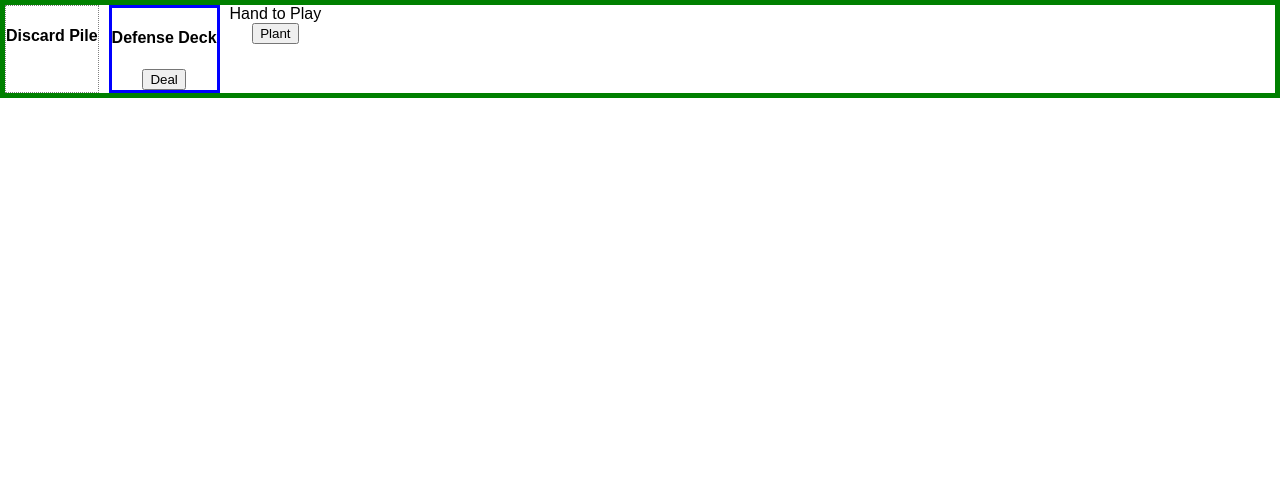
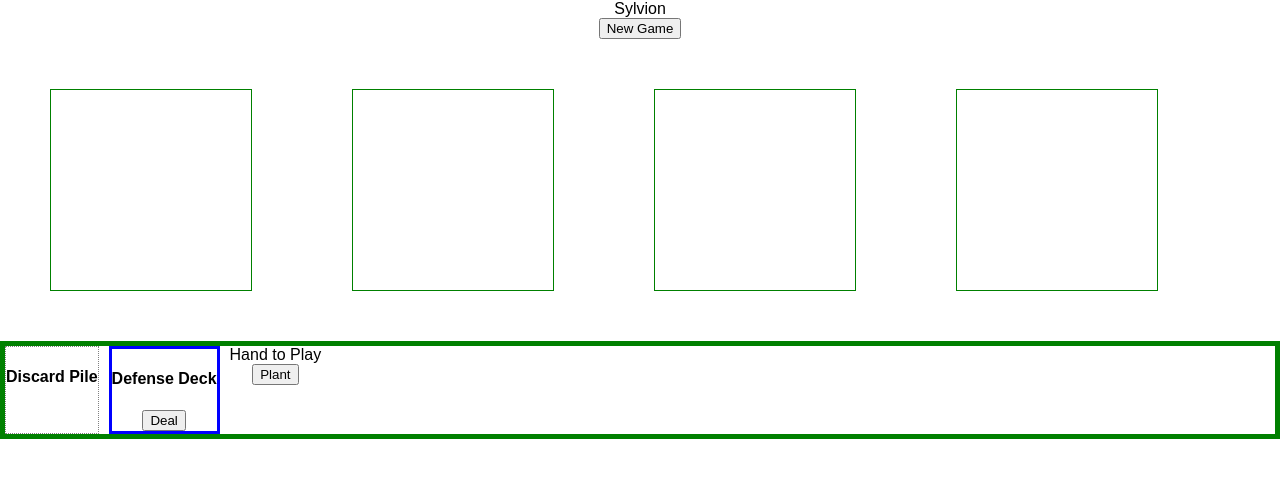
Before and after one commit to Smahima/sylvionHackathon, a React (Create React App) app: page / in a window 1280 px wide. Shown: the top 478 px of the page. Built offline with nearby package versions, Linux system fonts and the light colour scheme.

Commit message:
add board component

```diff
--- a/src/components/App.js
+++ b/src/components/App.js
@@ -1,6 +1,7 @@
 import React, { Component } from 'react';
 import '../styles/App.css';
 import Deal from "../components/Deal.js"
+import Board from "../components/Board.js"
 
 class App extends Component {
   render() {
@@ -8,7 +9,9 @@ class App extends Component {
       <div className="App">
 
       <div>
+        <Board />
         <Deal />
+
       </div>
 
       {this.props.children}
--- a/src/components/Board.js
+++ b/src/components/Board.js
@@ -0,0 +1,32 @@
+import React, { Component } from 'react';
+
+
+class Board extends Component {
+  render() {
+    return (
+      <div className="App">
+        <header> Sylvion </header>
+        <button> New Game </button>
+
+        <div className="board">
+          <div className="card">
+          </div>
+          <div className="card">
+          </div >
+          <div className="card">
+          </div>
+          <div className="card">
+          </div>
+        </div>
+
+
+
+        <div className= "fireCards">
+        </div>
+
+      </div>
+    );
+  }
+}
+
+export default Board;
--- a/src/styles/App.css
+++ b/src/styles/App.css
@@ -26,6 +26,16 @@
  border: solid blue;
  border-width: 20%;
 }
+.board{
+  display:flex;
+}
+.card{
+  height: 200px;
+  width: 200px;
+  border: 1px solid green;
+  flex-direction: row;
+  margin: 50px;
+}
 
 @keyframes App-logo-spin {
   from { transform: rotate(0deg); }
```
Also changed, not shown: package.json (line endings or trailing spaces), 1 other file (tests, documents, lock files or other folders).
